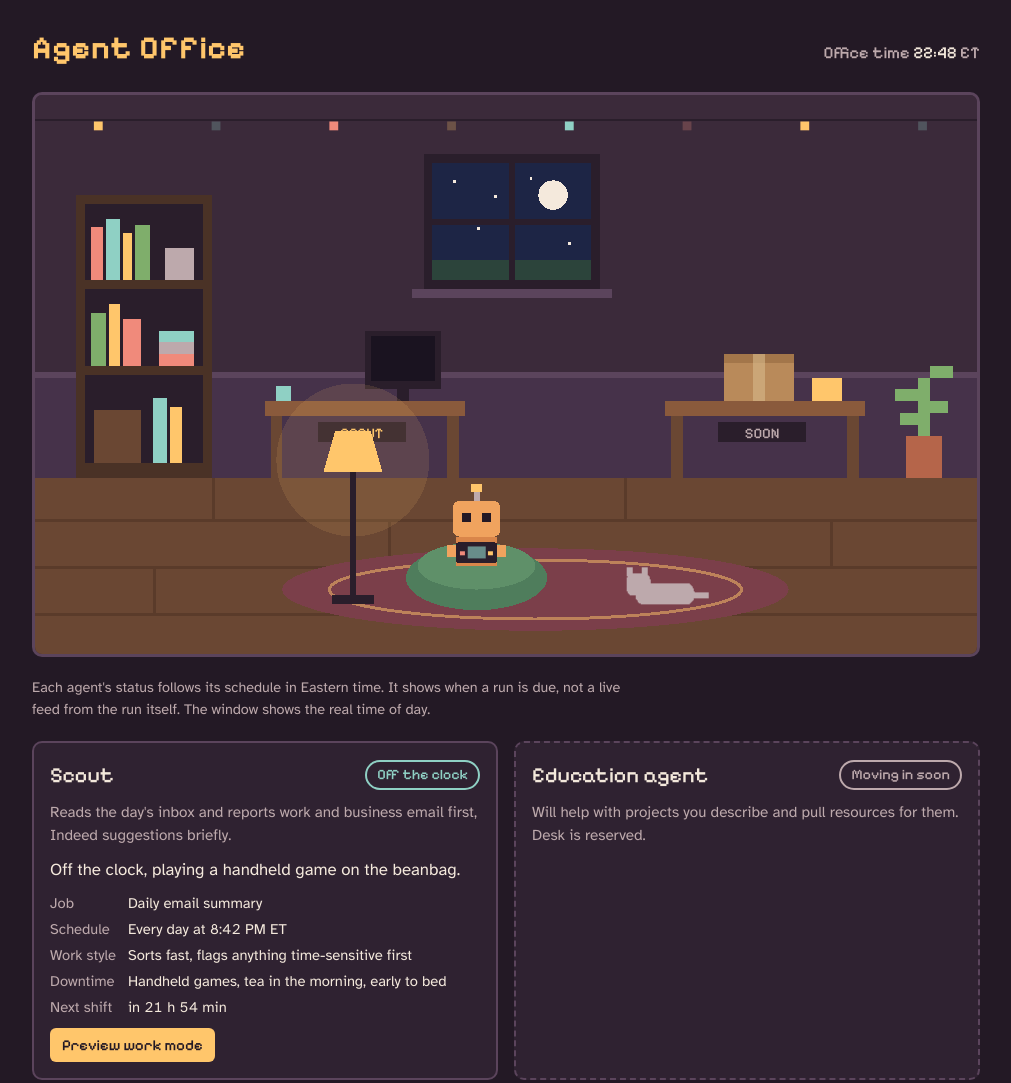
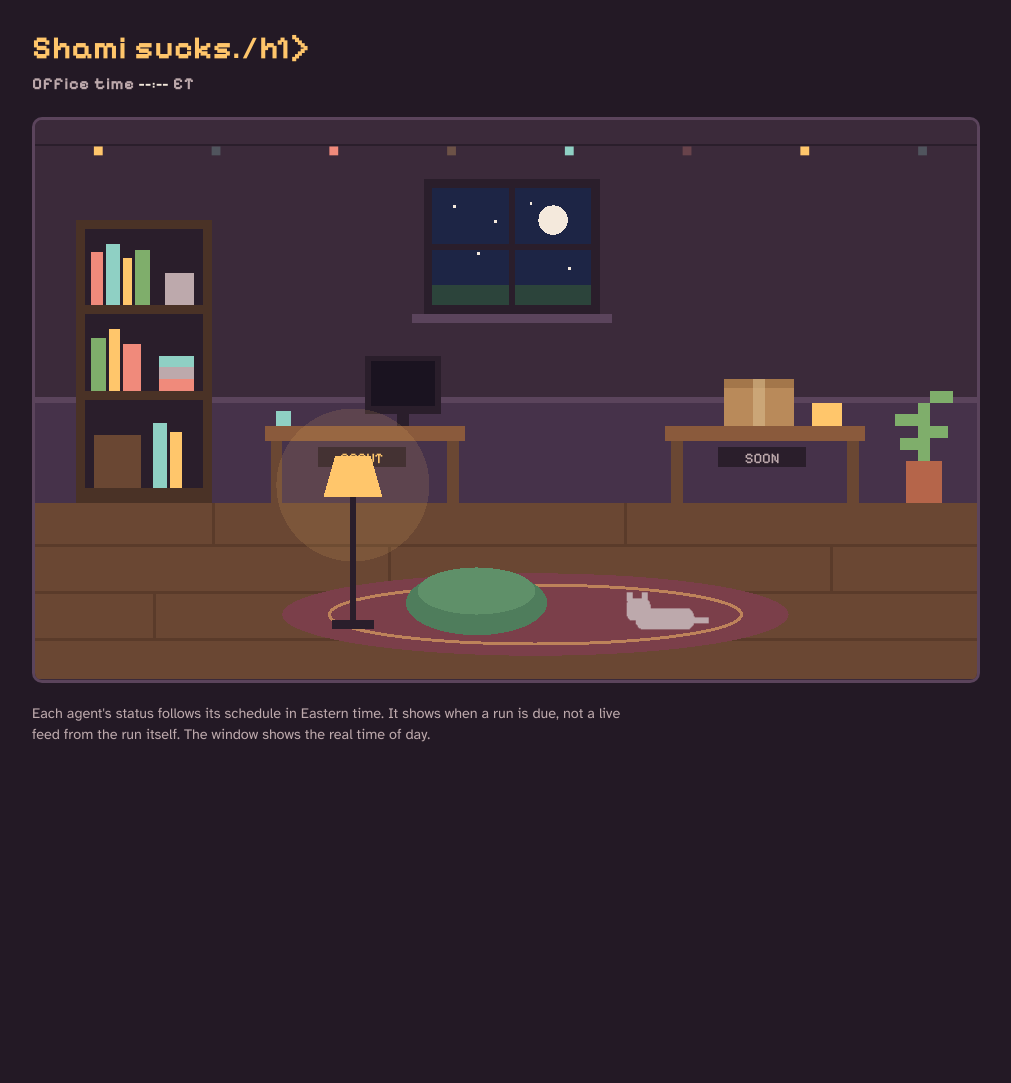
Before and after one commit to ChristopherJS0/Personal-Site, a plain HTML site: page index.html in a window 1280 px wide. Shown: the whole page, without its empty margins (134-1145 px from the left). After the commit the page ends 800 px from the top, so only its background shows below. Drawn offline with Linux system fonts and the light colour scheme.

Commit message:
A joke update.
I'm gonna delete this commit because this is meant for a joke.

```diff
--- a/index.html
+++ b/index.html
@@ -95,7 +95,7 @@ button[aria-pressed="true"] { background: var(--rest); }
 <body>
 <div class="wrap">
   <header>
-    <h1>Agent Office</h1>
+    <h1>Shami sucks./h1>
     <div class="clock">Office time <b id="clock">--:--</b> ET</div>
   </header>
 
@@ -240,7 +240,6 @@ button[aria-pressed="true"] { background: var(--rest); }
 
   <p class="note">Each agent's status follows its schedule in Eastern time. It shows when a run is due, not a live feed from the run itself. The window shows the real time of day.</p>
 
-  <section class="staff" id="staff" aria-label="Agents"></section>
 </div>
 
 <script>
```
